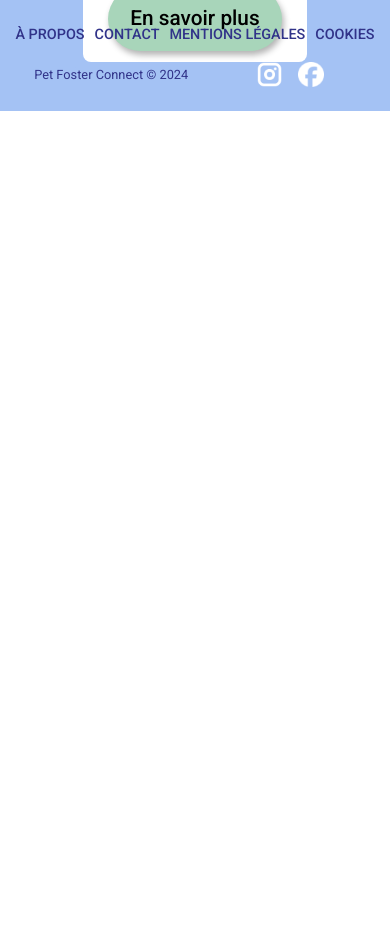
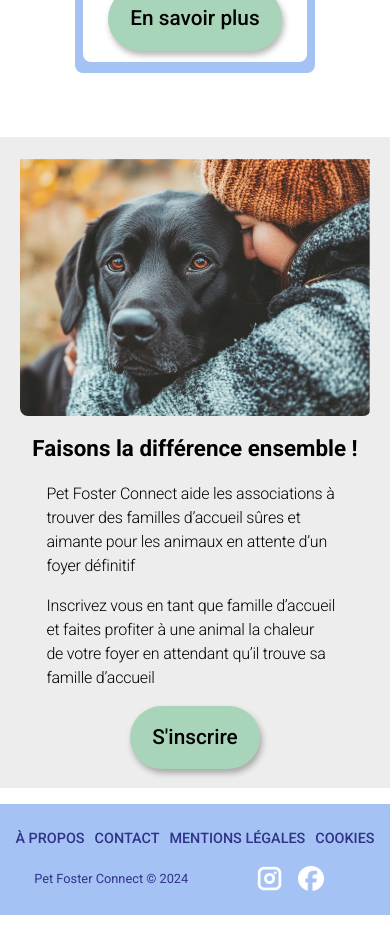
Before and after one commit to Cecile-Duc-Dit-Catty/Pet-Foster-Connect-Front, a React (Vite) app: page / in a window 390 px wide. Shown: the part 940-1871 px from the top of the page. Before the commit the page ends 1067 px from the top, so only its background shows below. Built offline with nearby package versions, Linux system fonts and the light colour scheme.

Commit message:
feature: add the mobile version cta section and add props to the cta Button

```diff
--- a/src/components/animalCard/animalCard.tsx
+++ b/src/components/animalCard/animalCard.tsx
@@ -1,5 +1,5 @@
 import styles from './animalCard.module.css';
-import Button from '../mainButton/mainButton.tsx';
+import Button from '../mainButton/ctaButton.tsx';
 import PhotoProfilExample from '../../assets/images/catExample.png';
 
 const AnimalCard = () => {
@@ -18,7 +18,7 @@ const AnimalCard = () => {
                         <p>Âge : 4 ans</p>
                     </div>
                     <div className={styles.buttonCard}>
-                        <Button />
+                        <Button label="En savoir plus" />
                     </div>
                 </div>
             </div>
--- /dev/null
+++ b/src/components/mainButton/ctaButton.tsx
@@ -0,0 +1,21 @@
+import React from 'react';
+import styles from './ctaButton.module.css';
+
+interface CtaButtonProps {
+    // le ? signifie que la prop n'est pas obligatoire
+    label?: string;
+}
+
+const CtaButton: React.FC<CtaButtonProps> = ({ label, ...props }) => {
+    // ... props capture toutes les propriétés restantes
+    // d’un objet après que certaines propriétés spécifiques ont été extraites.
+    // Transmet toutes les propriétés au composant enfant ou à un élément HTML sans avoir à les écrire explicitement
+    return (
+        <>
+            <button className={styles.button} {...props}>
+                {label}
+            </button>
+        </>
+    );
+};
+export default CtaButton;
--- a/src/components/mainButton/mainButton.tsx
+++ /dev/null
@@ -1,10 +0,0 @@
-import styles from './mainButton.module.css';
-
-const MainButton = () => {
-    return (
-        <>
-            <button className={styles.button}>En savoir plus</button>
-        </>
-    );
-};
-export default MainButton;
--- a/src/pages/HomePage.module.css
+++ b/src/pages/HomePage.module.css
@@ -47,3 +47,38 @@
     flex-direction: column;
     align-items: center;
 }
+
+/*Section CTA */
+
+.ctaSection {
+    display: flex;
+    flex-direction: column;
+    align-items: center;
+    margin-top: 4rem;
+    background-color: #EDEDED;
+    padding-bottom: 1.2rem;
+    margin-bottom: 1rem;
+}
+
+.ctaSection img {
+    margin-top: 0.5rem;
+    width: 90%;
+    border-radius: 0.5rem;
+}
+
+.ctaSection h3 {
+    margin-block: 1rem;
+    font-size: 1.4rem;
+}
+
+.ctaSection p {
+    margin-bottom: 1rem;
+    color: black;
+    font-weight: 300;
+    letter-spacing: -0.2px;
+}
+
+.ctaInformation {
+    padding-left: 2.9rem;
+    padding-right: 2rem;
+}
--- a/src/pages/HomePage.tsx
+++ b/src/pages/HomePage.tsx
@@ -1,5 +1,7 @@
 import styles from './HomePage.module.css';
 import Carousel from '../components/carouselAnimalCard/carouselAnimalCard.tsx';
+import DogImg from '../assets/images/dog-with-foster.png';
+import CtaButton from '../components/mainButton/ctaButton.tsx';
 
 const HomePage = () => {
     return (
@@ -17,6 +19,26 @@ const HomePage = () => {
                     </div>
                     <Carousel />
                 </section>
+                <section className={styles.ctaSection}>
+                    <img
+                        src={DogImg}
+                        alt="Chien dans les bras de sa famille d'accueil"
+                    />
+                    <h3>Faisons la différence ensemble !</h3>
+                    <div className={styles.ctaInformation}>
+                        <p>
+                            Pet Foster Connect aide les associations à trouver
+                            des familles d’accueil sûres et aimante pour les
+                            animaux en attente d’un foyer définitif
+                        </p>
+                        <p>
+                            Inscrivez vous en tant que famille d’accueil et
+                            faites profiter à une animal la chaleur de votre
+                            foyer en attendant qu’il trouve sa famille d’accueil
+                        </p>
+                    </div>
+                    <CtaButton label="S'inscrire" />
+                </section>
             </main>
         </>
     );
--- a/src/styles/global.css
+++ b/src/styles/global.css
@@ -5,9 +5,8 @@
 
 body {
     font-family: var(--font-primary);
-    color: var(--text-color);
 }
 
 main {
-    height: 100vh;
+    height: auto;
 }
```
Also changed, not shown: src/assets/images/dog-with-foster.png (added), src/components/mainButton/ctaButton.module.css (renamed from src/components/mainButton/mainButton.module.css).
